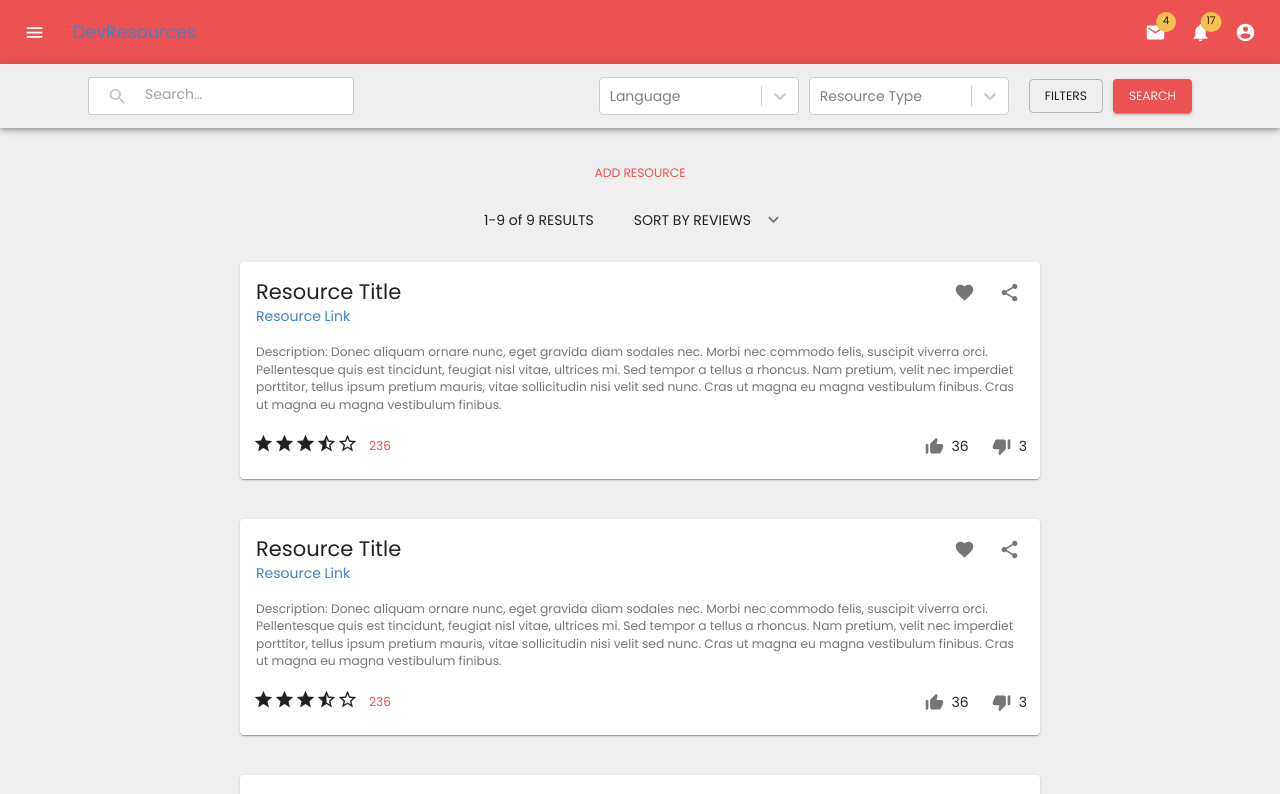
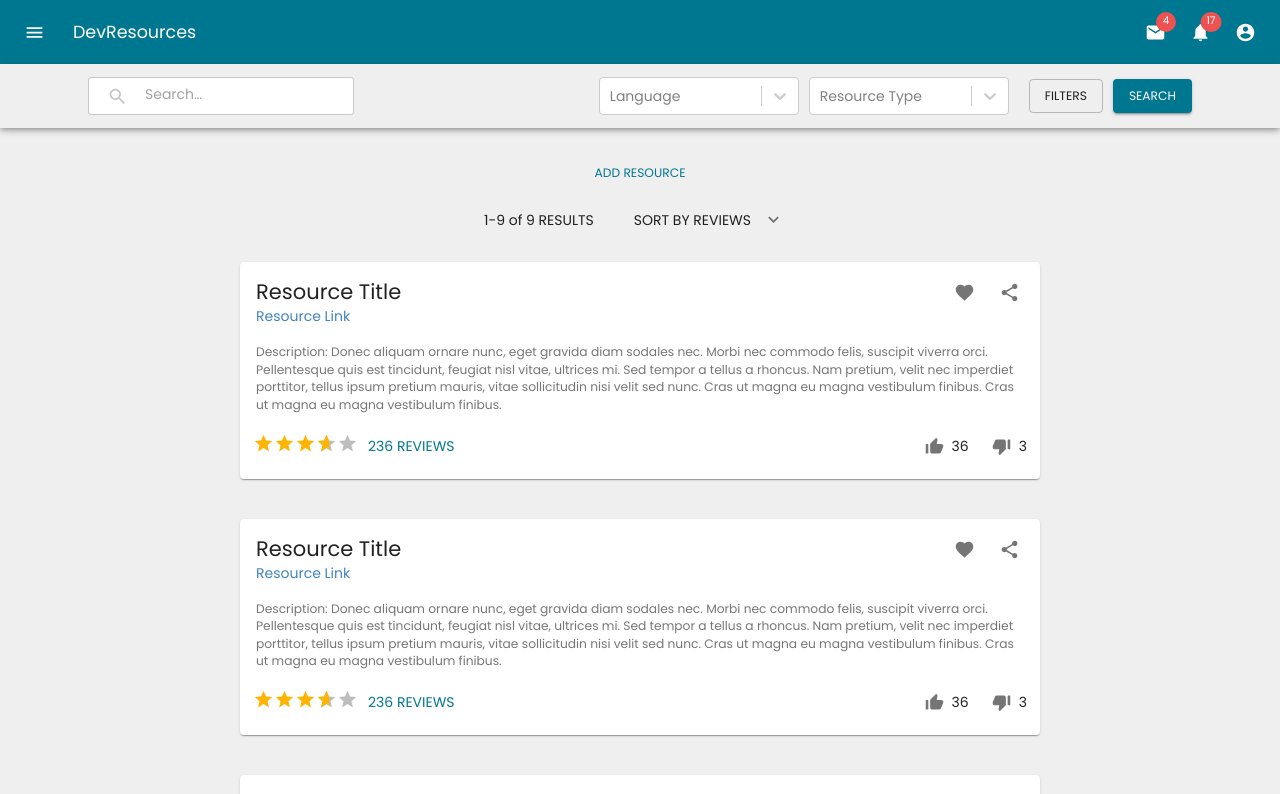
Before and after one commit to seanddallen/DevResourcesUI, a React (Create React App) app: page / in a window 1280 px wide. Shown: the top 794 px of the page. Built offline with nearby package versions, Linux system fonts and the light colour scheme.

Commit message:
updated theme colors

```diff
--- a/package.json
+++ b/package.json
@@ -5,6 +5,7 @@
   "dependencies": {
     "@material-ui/core": "^4.6.1",
     "@material-ui/icons": "^4.5.1",
+    "@material-ui/lab": "^4.0.0-alpha.34",
     "axios": "^0.19.0",
     "react": "^16.11.0",
     "react-dom": "^16.11.0",
--- a/src/App.js
+++ b/src/App.js
@@ -18,22 +18,27 @@ import ReviewDrawer from './Components/main/reviews/ReviewDrawer';
 
 
 const theme = createMuiTheme({
+  //PRIMARY (blue) - #007791
+  //SECONDARY (red) - #EC5252
+  //TERTIARY (blue) - #F4C150
+  //PRIMARY (blue) - #C6C6C6
+
   palette: {
     primary: {
         // light: will be calculated from palette.primary.main,
-        main: '#EC5252',
+        main: '#007791',
         // dark: '#F26837'
         // contrastText: will be calculated to contrast with palette.primary.main
     },
     secondary: {
         // light: '#F4C150',
-        main: '#F4C150'
+        main: '#EC5252'
         // dark: will be calculated from palette.secondary.main,
         // contrastText: will be calculated to contrast with palette.secondary.main
     },
     tertiary: {
       // light: '#C6C6C6',
-      main: '#007791'
+      main: '#F4C150'
       // dark: will be calculated from palette.secondary.main,
       // contrastText: will be calculated to contrast with palette.secondary.main
     },
--- a/src/Components/layout/TopNav.jsx
+++ b/src/Components/layout/TopNav.jsx
@@ -174,7 +174,12 @@ export default function TopNav(props) {
             <MenuIcon />
           </IconButton>
           <Link to="/">
-            <Typography className={classes.title} variant="h6" noWrap>
+            <Typography
+              className={classes.title}
+              variant="h6"
+              noWrap
+              style={{ color: "#ffffff" }}
+            >
               DevResources
             </Typography>
           </Link>
--- a/src/Components/main/resources/ResourceCard.jsx
+++ b/src/Components/main/resources/ResourceCard.jsx
@@ -22,6 +22,7 @@ import StarHalfIcon from "@material-ui/icons/StarHalf";
 import ThumbUpIcon from "@material-ui/icons/ThumbUpAlt";
 import ThumbDownIcon from "@material-ui/icons/ThumbDownAlt";
 import Button from "@material-ui/core/Button";
+import Rating from "@material-ui/lab/Rating";
 
 const useStyles = makeStyles(theme => ({
   card: {
@@ -108,18 +109,26 @@ export default function ResourceCard(props) {
       >
         <Grid style={{ display: "flex", alignItems: "center" }}>
           <div>
-            <StarIcon />
+            {/* <StarIcon />
             <StarIcon />
             <StarIcon />
             <StarHalfIcon />
-            <StarBorderIcon />
+            <StarBorderIcon /> */}
+            <Rating
+              name="half-rating"
+              readOnly={true}
+              value={3.6}
+              precision={0.1}
+            />
           </div>
           <Button
             color="primary"
-            style={{ marginLeft: "-10px", paddingLeft: "-10px" }}
+            style={{ marginLeft: "0px", paddingLeft: "0px" }}
             onClick={props.toggleDrawer("right", true)}
           >
-            236
+            <div style={{ fontSize: "14px", marginLeft: "10px" }}>
+              236 Reviews
+            </div>
           </Button>
         </Grid>
         <div className={classes.grow}></div>
--- a/src/Components/main/reviews/Review.jsx
+++ b/src/Components/main/reviews/Review.jsx
@@ -6,6 +6,7 @@ import Button from "@material-ui/core/Button";
 import StarIcon from "@material-ui/icons/Star";
 import StarBorderIcon from "@material-ui/icons/StarBorder";
 import StarHalfIcon from "@material-ui/icons/StarHalf";
+import Rating from "@material-ui/lab/Rating";
 
 const useStyles = makeStyles(theme => ({
   grow: {
@@ -37,11 +38,17 @@ export default function Review(props) {
       <Grid style={{ margin: "20px" }}>
         <Grid style={{ display: "flex", justifyContent: "space-between" }}>
           <div>
-            <StarIcon />
+            {/* <StarIcon />
             <StarIcon />
             <StarIcon />
             <StarHalfIcon />
-            <StarBorderIcon />
+            <StarBorderIcon /> */}
+            <Rating
+              name="half-rating"
+              readOnly={true}
+              value={1.7}
+              precision={0.1}
+            />
           </div>
           <div>11/08/19</div>
         </Grid>
--- a/src/Components/main/reviews/ReviewDrawer.jsx
+++ b/src/Components/main/reviews/ReviewDrawer.jsx
@@ -12,6 +12,7 @@ import StarHalfIcon from "@material-ui/icons/StarHalf";
 import IconButton from "@material-ui/core/IconButton";
 import ExpandMoreIcon from "@material-ui/icons/ExpandMore";
 import LinearProgress from "@material-ui/core/LinearProgress";
+import Rating from "@material-ui/lab/Rating";
 
 import Review from "./Review";
 import ReviewForm from "./ReviewForm";
@@ -77,7 +78,7 @@ export default function ReviewDrawer() {
       {!openForm ? (
         <>
           <Grid style={{ margin: "20px" }}>
-            <Grid style={{ fontSize: "16px" }}>DEVELOPER RATING: 3.6</Grid>
+            <Grid style={{ fontSize: "16px" }}>DEVELOPER RATING: 4.6</Grid>
             <Grid
               style={{
                 display: "flex",
@@ -86,11 +87,18 @@ export default function ReviewDrawer() {
               }}
             >
               <div>
-                <StarIcon />
+                {/* <StarIcon />
                 <StarIcon />
                 <StarIcon />
                 <StarHalfIcon />
-                <StarBorderIcon />
+                <StarBorderIcon /> */}
+                <Rating
+                  name="half-rating"
+                  readOnly={true}
+                  size={"large"}
+                  value={4.6}
+                  precision={0.1}
+                />
               </div>
               <div style={{ marginLeft: "5px" }}>236</div>
             </Grid>
```
Also changed, not shown: 1 other file (tests, documents, lock files or other folders).
